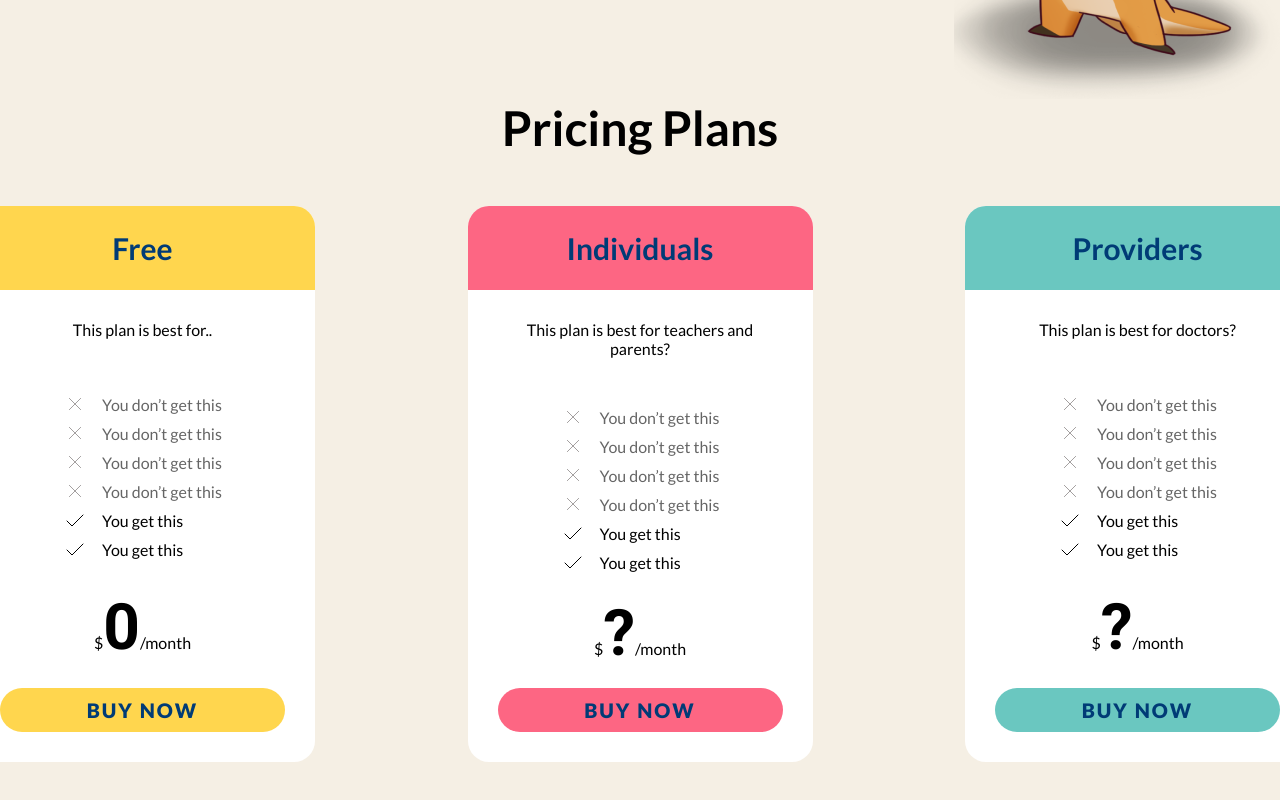
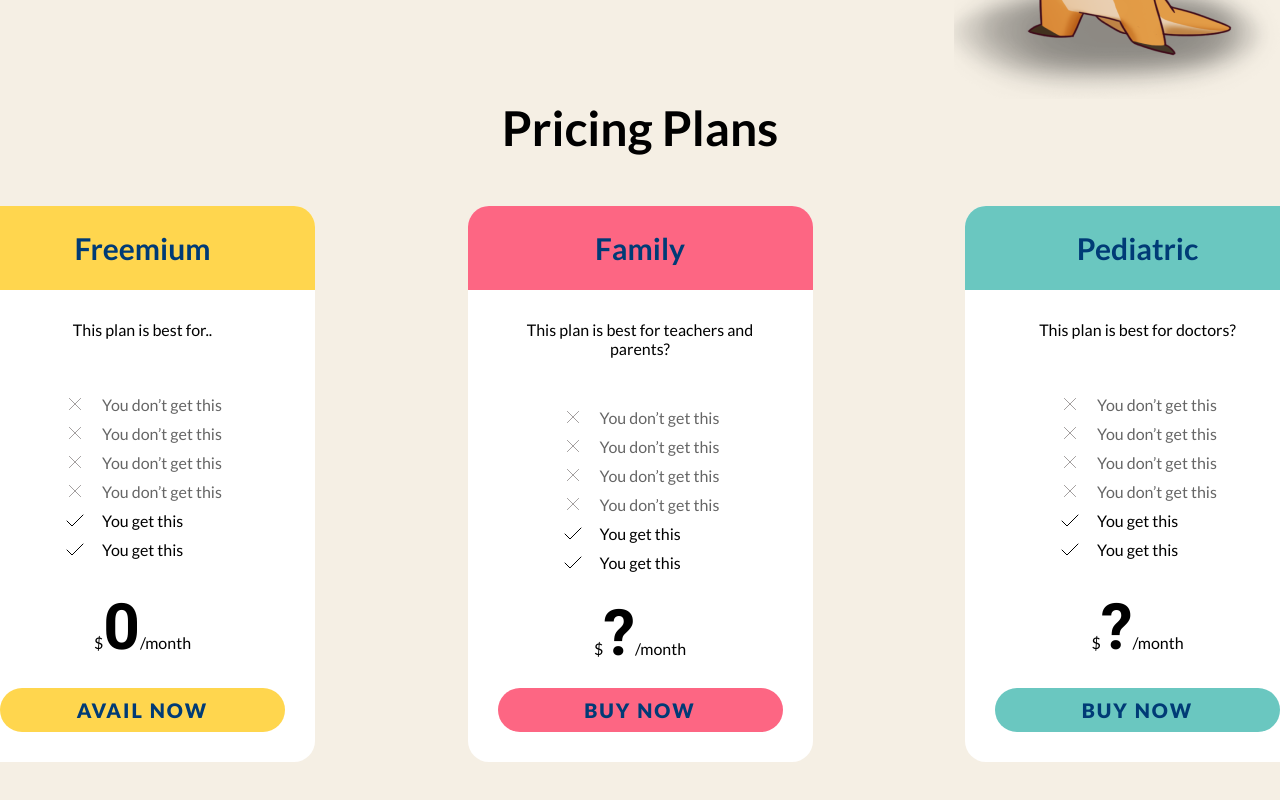
Before and after one commit to jorelle-fullstack/tiny-docs-netlify, a Next.js app: page /pricing in a window 1280 px wide. Shown: the part 1992-2792 px from the top of the page. Built offline with nearby package versions, Linux system fonts and the light colour scheme.

Commit message:
Checkout page frontend.

```diff
--- a/components/checkout/Review.js
+++ b/components/checkout/Review.js
@@ -3,7 +3,7 @@ import Input from '../../components/form/Input'
 import { Button } from '../../components/global'
 import { useForm } from "react-hook-form";
 import clsx from 'clsx';
-
+import addSubscription from '../../pages/api/stripe/subscription/addSubscription'
 
 
 const Email = ({ step, stepSubmitCallback, formData, editCallback }) => {
@@ -16,6 +16,10 @@ const Email = ({ step, stepSubmitCallback, formData, editCallback }) => {
   } = useForm();
 
   const onSubmit = async (data) => {
+    console.log(formData)
+    // Fires the formData variable as the subscription and adds it to the user's account.
+    addSubscription(formData)
+    console.lo
     stepSubmitCallback(data)
   };
 
--- a/components/global/Plans.js
+++ b/components/global/Plans.js
@@ -1,15 +1,28 @@
 import React from "react";
 import clsx from "clsx";
 import Image from "next/image";
+import { useRouter } from 'next/router'
 import { Button } from "../../components/global";
 import Check from "../../assets/images/check.svg";
 import Close from "../../assets/images/close.svg";
 
 const Plans = () => {
+  const router = useRouter()
+
+  // Handles onClick event of pricing plan buttons.
+  function handlePlanOnClick (plan) {
+    const category = plan.category
+    if (category === 'Freemium') {
+      router.push('/')
+    } else {
+      router.push('/checkout')
+    }
+  }
+
   const plans = [
     {
-      category: "Free",
-      title: "Free",
+      category: "Freemium",
+      title: "Freemium",
       description: "This plan is best for..",
       inclusions: [
         {
@@ -38,8 +51,8 @@ const Plans = () => {
       price: "0",
     },
     {
-      category: "Individuals",
-      title: "Individuals",
+      category: "Family",
+      title: "Family",
       description: "This plan is best for teachers and parents?",
       inclusions: [
         {
@@ -68,8 +81,8 @@ const Plans = () => {
       price: "?",
     },
     {
-      category: "Providers",
-      title: "Providers",
+      category: "Pediatric",
+      title: "Pediatric",
       description: "This plan is best for doctors?",
       inclusions: [
         {
@@ -110,9 +123,9 @@ const Plans = () => {
                 <div
                   key={i}
                   className={clsx("plan__holder", {
-                    free: plan.category === "Free",
-                    individuals: plan.category === "Individuals",
-                    providers: plan.category === "Providers",
+                    free: plan.category === "Freemium",
+                    individuals: plan.category === "Family",
+                    providers: plan.category === "Pediatric",
                   })}
                 >
                   <div className="plan__title-holder">
@@ -144,14 +157,16 @@ const Plans = () => {
                     <p className="plan__price">
                       $<span>{plan.price}</span>/month
                     </p>
+                    {/* Button text changed to "Avail Now" for the FREE button since it made no sense to buy a free subscription. -Frolyn R */}
                     <Button
                       className={clsx({
-                        "btn--yellow": plan.category === "Free",
-                        "btn--red": plan.category === "Individuals",
-                        "btn--blue": plan.category === "Providers",
+                        "btn--yellow": plan.category === "Freemium",
+                        "btn--red": plan.category === "Family",
+                        "btn--blue": plan.category === "Pediatric",
                       })}
+                      onClick={(e) => handlePlanOnClick(plan)}
                     >
-                      Buy Now
+                    {plan.category !== 'Freemium' ? 'Buy Now' : 'Avail Now'}
                     </Button>
                   </div>
                 </div>
--- a/package.json
+++ b/package.json
@@ -30,7 +30,7 @@
     "react-hook-form": "^7.9.0",
     "react-spinners": "^0.11.0",
     "sass": "^1.35.1",
-    "stripe": "^8.156.0",
+    "stripe": "^8.160.0",
     "styled-components": "^5.3.0",
     "swiper": "^6.7.1"
   },
--- a/pages/checkout/index.js
+++ b/pages/checkout/index.js
@@ -1,4 +1,5 @@
 import { useState } from 'react'
+import Head from 'next/head'
 import {
   Email, Payment, SideBar, Review
 } from '../../components/checkout'
@@ -40,6 +41,7 @@ const Index = () => {
 
   return (
     <div className='container page-checkout'>
+      <Head><title>Checkout</title></Head>
       <div className='steps'>
 
         <Email stepSubmitCallback={stepSubmitCallback} step={step} formData={formData} editCallback={editCallback} />
--- a/pages/pricing/index.js
+++ b/pages/pricing/index.js
@@ -1,4 +1,5 @@
 import Image from "next/image";
+import Head from 'next/head'
 import { Plans } from "../../components/global";
 import { Testimonials } from "../../components/global";
 import { BannerPricing } from "../../components/global";
@@ -7,6 +8,7 @@ import Tom from "../../assets/images/tom.png";
 const index = () => {
   return (
     <div className="page-pricing">
+      <Head><title>Pricing Plans</title></Head>
       <BannerPricing page="Pricing"/>
       <Testimonials />
       <div className="image__wrapper">
--- a/styles/main.scss
+++ b/styles/main.scss
@@ -34,4 +34,5 @@
   'pages/about',
   'pages/login-register',
   'pages/pricing',
-  'pages/checkout';
+  'pages/checkout',
+  'pages/providers';
--- a/styles/pages/_checkout.scss
+++ b/styles/pages/_checkout.scss
@@ -37,6 +37,14 @@
   }
   .side-bar {
     flex-grow: 1;
+    table { width: 100%; }
+    .remove-btn { color: red; font-size: 14px; }
+    .right { text-align: center; }
+    .discountField { max-height: 38px; }
+    .input-inline-button {
+      padding: 0 24px;
+      max-height: 38px;
+    }
   }
   .checkout-wrapper {
     position: relative;
@@ -66,7 +74,6 @@
     .asterisk {
       top: 12px;
     }
-
     .card-input {
       overflow: unset;
       padding: 0 0 0 20px;
--- /dev/null
+++ b/styles/pages/_providers.scss
@@ -0,0 +1,6 @@
+$bgColor1: #003B76;
+
+.banner-section {
+    background-color: $bgColor1;
+    height: 600px;
+}
```
Also changed, not shown: components/checkout/Payment.js (+10 -5 lines), components/checkout/SideBar.js (+56 -1 lines), pages/providers/index.js (added, +14 -0 lines), 2 other files (tests, documents, lock files or other folders).
